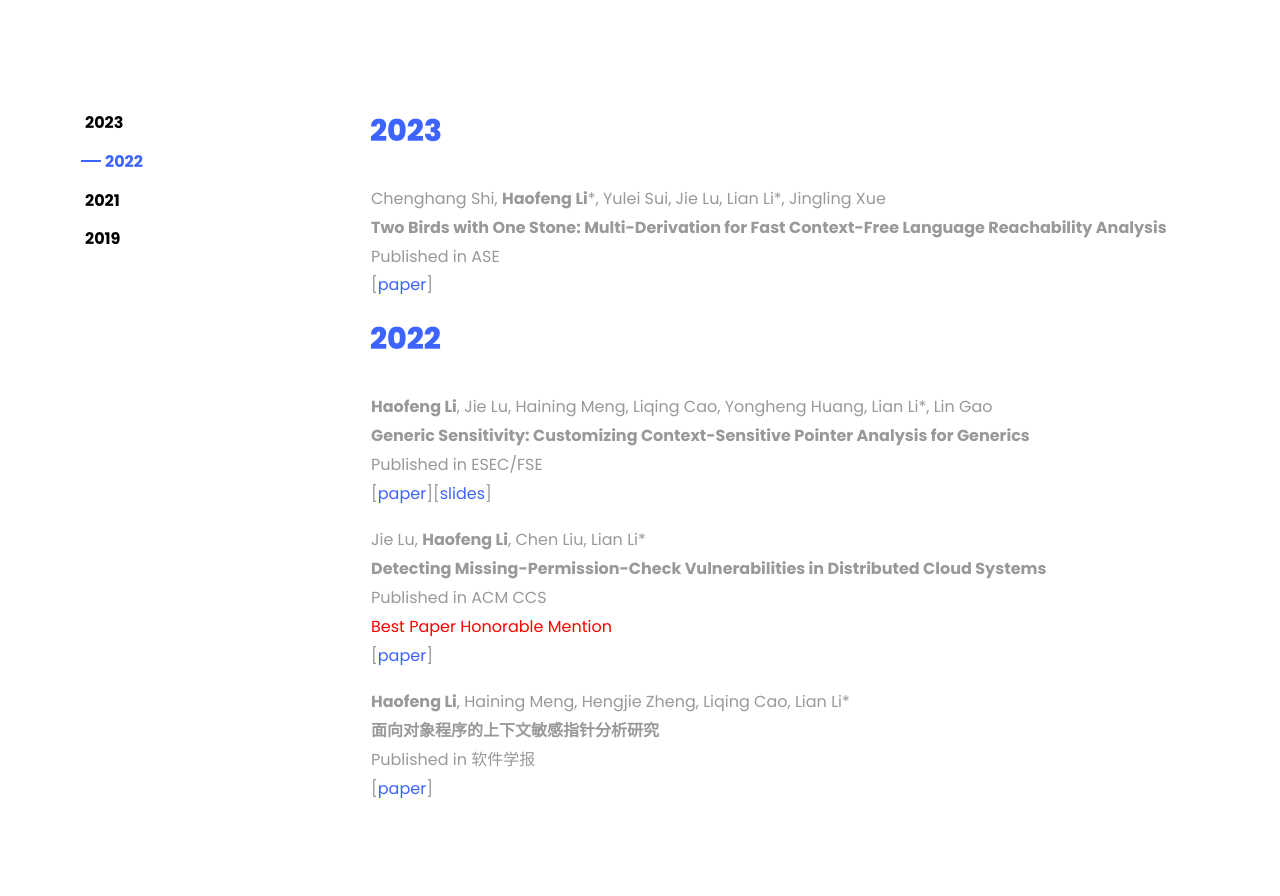
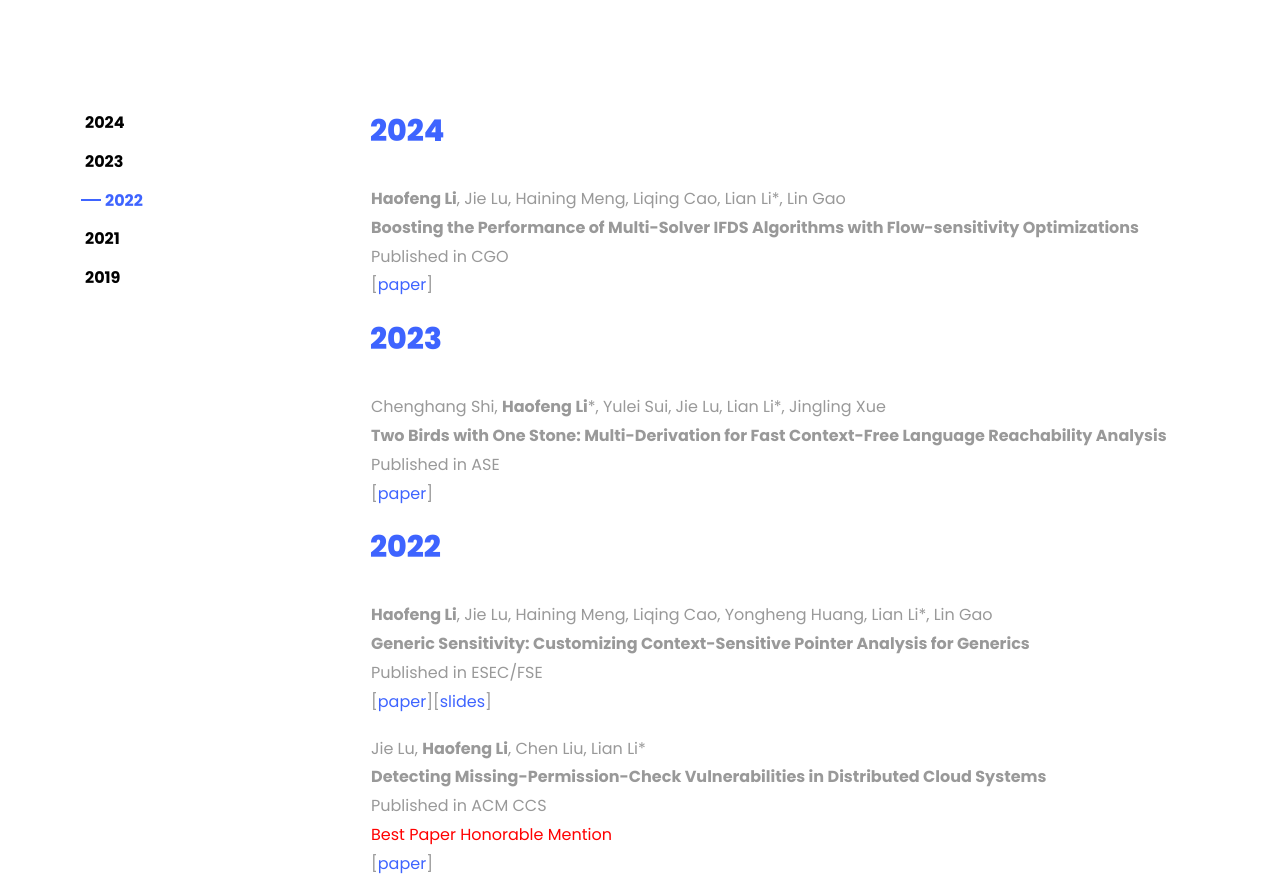
Before and after one commit to LeeHaofeng/LeeHaofeng.github.io, a plain HTML site: page index.html in a window 1280 px wide. Shown: the part 1228-2124 px from the top of the page. Drawn offline with Linux system fonts and the light colour scheme.

Commit message:
add paper SADroid

```diff
--- a/index.html
+++ b/index.html
@@ -78,6 +78,7 @@
     			<div class="col-md-3">
 				    <nav id="navi">
 						<ul>
+							<li><a href="#page-5">2024</a></li>
 							<li><a href="#page-4">2023</a></li>
 							<li><a href="#page-3">2022</a></li>
 							<li><a href="#page-2">2021</a></li>
@@ -86,6 +87,31 @@
 					</nav>
 				</div>
 				<div class="col-md-9">
+					<div id="page-5" class= "page four">
+						<h2 class="heading">2024</h2>
+						<table class=MsoNormalTable border=0 cellpadding=0 width=2103 style='width:1577.1pt;mso-cellspacing:1.5pt;mso-yfti-tbllook:1184;mso-padding-alt:0in 5.4pt 0in 5.4pt'>
+							<tr style='mso-yfti-irow:0;mso-yfti-firstrow:yes;height:63.9pt'>
+								<td style='padding:.75pt .75pt .75pt .75pt;height:63.9pt'>
+									<p class=MsoNormal>
+										<strong>
+											<span style='font-weight:normal;mso-bidi-font-weight:bold'><b>Haofeng Li</b>, Jie Lu, Haining Meng, Liqing Cao, Lian Li*, Lin Gao</span>
+										</strong>
+										<span style='mso-fareast-font-family:"Times NewRoman"'>
+											<br>
+											<b style='mso-bidi-font-weight:normal'>Boosting the Performance of Multi-Solver IFDS Algorithms with Flow-sensitivity Optimizations</b>
+										</span>
+										<span style='mso-fareast-font-family:"Times New Roman"'>
+											<br>Published in CGO
+										</span>
+										<span>
+											<br>
+											[<a href="./papers/2024-SADroid.pdf">paper</a>]
+										</span>
+									</p>
+								</td>
+							</tr>
+						</table>
+					</div>
 					<div id="page-4" class= "page four">
 						<h2 class="heading">2023</h2>
 
```
Also changed, not shown: 1 other file.
